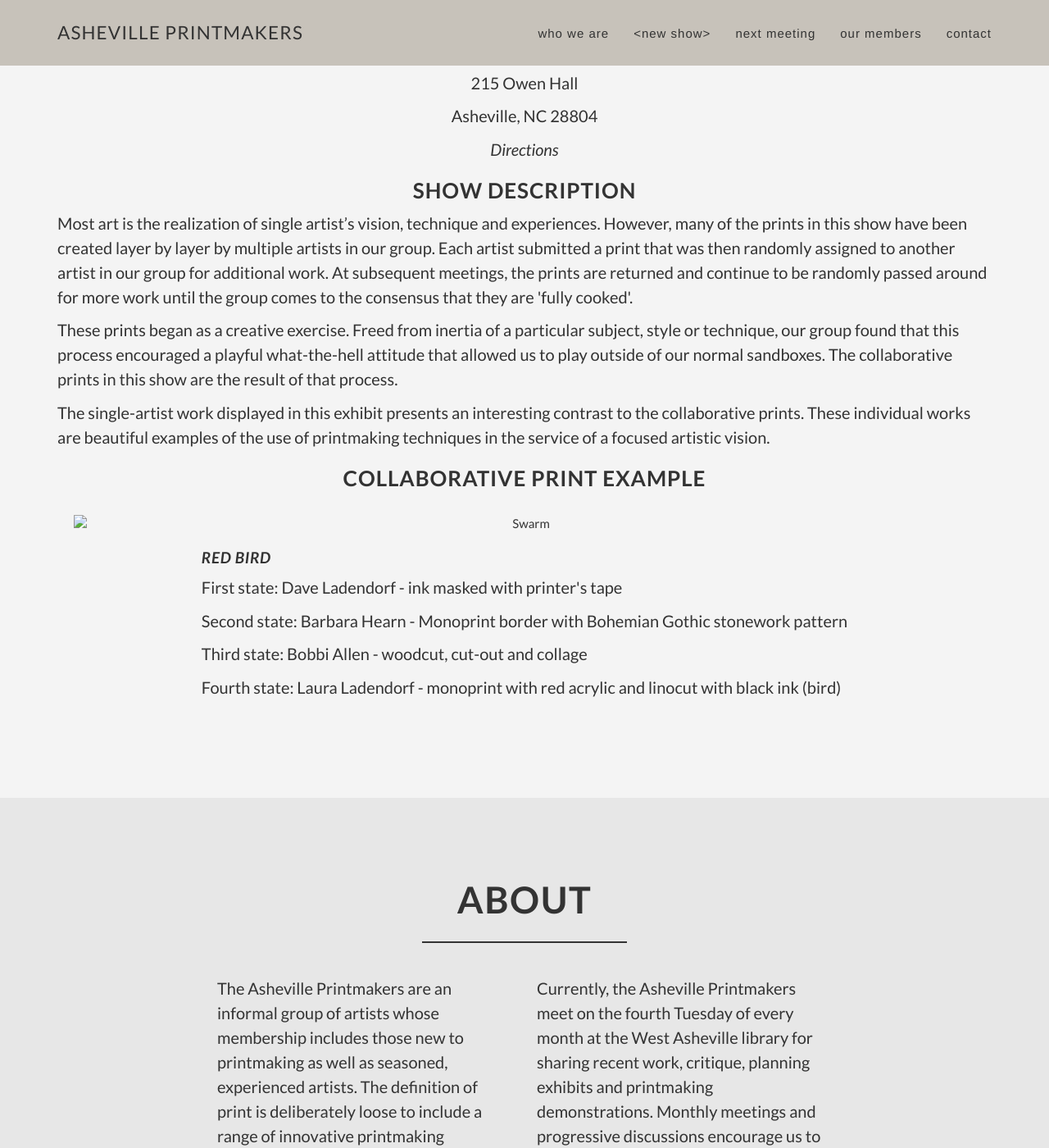
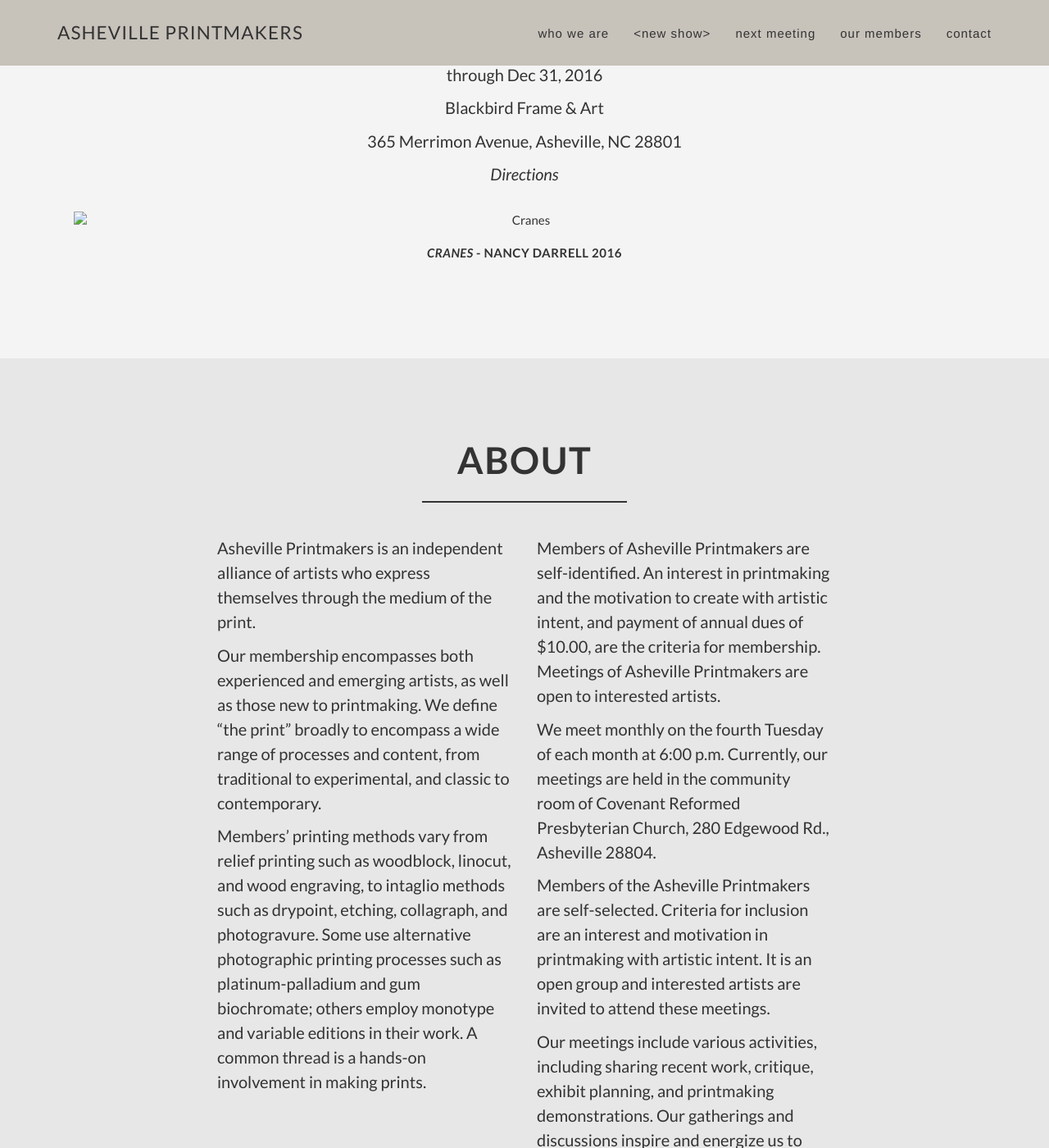
Before and after one commit to clayh53/avl_printmakers, a Jekyll site: the page built from _blackbird-show/corral-12.md, in a window 1280 px wide and 1400 px high, scrolled down 816 px. Shown: the whole window at 82% size. Built offline with Jekyll 4.4.1, drawn with Linux system fonts in a browser that asks for light colours; some of the changed text lies outside the part shown.

Commit message:
added Nancy Darrell and blackbird show stuff

```diff
--- a/_includes/about.html
+++ b/_includes/about.html
@@ -9,17 +9,25 @@
             </div>
             <div class="row">
                 <div class="col-lg-4 col-lg-offset-2">
-                    <p>The Asheville Printmakers are an informal group of artists whose membership includes those new to printmaking as well as seasoned, experienced artists. The definition of print is deliberately loose to include a range of innovative printmaking processes from traditional to contemporary approaches.</p>
 
-                    <p>Members’ printing methods vary from relief printing such as woodblock, linocut, and wood engraving to intaglio methods such as drypoint, etching, collograph and photogravure. Some members use alternative photographic printing processes such as platinum-palladium and gum bichromate. Others make use of monotype and variable editions in their work. One of the common threads in everyone's work is a hands-on involvement with the process of making a print.</p>
+                    <p>Asheville Printmakers is an independent alliance of artists who express themselves through the medium of the print.</p>
+
+                    <p>Our membership encompasses both experienced and emerging artists, as well as those new to printmaking. We define “the print” broadly to encompass a wide range of processes and content, from traditional to experimental, and classic to contemporary.</p>
+
+                    <p>Members’ printing methods vary from relief printing such as woodblock, linocut, and wood engraving, to intaglio methods such as drypoint, etching, collagraph, and photogravure. Some use alternative photographic printing processes such as platinum-palladium and gum biochromate; others employ monotype and variable editions in their work. A common thread is a hands-on involvement in making prints.</p>
 
 
 
                 </div>
                 <div class="col-lg-4">
-                    <p>Currently, the Asheville Printmakers meet on the fourth Tuesday of every month at the West Asheville library for sharing recent work, critique, planning exhibits and printmaking demonstrations. Monthly meetings and progressive discussions encourage us to engage in our artistic endeavors on a regular basis.</p>
+
+                    <p>Members of Asheville Printmakers are self-identified.  An interest in printmaking and the motivation to create with artistic intent, and payment of annual dues of $10.00, are the criteria for membership. Meetings of Asheville Printmakers are open to interested artists.</p>
+
+                    <p>We meet monthly on the fourth Tuesday of each month at 6:00 p.m. Currently, our meetings are held in the community room of Covenant Reformed Presbyterian Church, 280 Edgewood Rd., Asheville 28804.</p>
 
                     <p>Members of the Asheville Printmakers are self-selected. Criteria for inclusion are an interest and motivation in printmaking with artistic intent. It is an open group and interested artists are invited to attend these meetings.</p>
+
+                    <p>Our meetings include various activities, including sharing recent work, critique, exhibit planning, and printmaking demonstrations. Our gatherings and discussions inspire and energize us to create on a regular basis.</p>
                 </div>
 
             </div>
--- /dev/null
+++ b/_includes/blackbird-2.html
@@ -0,0 +1,25 @@
+    <!-- Blackbird II Show Grid -->
+    <section id="mcac-show">
+        <div class="container">
+            <div class="row">
+                <div class="col-lg-12 text-center">
+                    <h2><em>Unframed II</em></h2>
+                    <br><h3 >Asheville Printmakers Group Show</h3>
+                    <hr class="star-primary">
+                    <p><em>Opening: November 11, 2016 6:30 PM</em></p>
+                    <p>through Dec 31, 2016</p>
+                    <p><a href="http://blackbirdframe.com/" target="_blank"><span>Blackbird Frame & Art</span></a></p>
+                    <p>365 Merrimon Avenue, Asheville, NC 28801</p>
+                    <p><a target="_blank" href="https://goo.gl/maps/G3UMh7Drt8G2"><em>Directions</em></a></p>
+
+                    <figure>
+                        <img src="img/Nancy_Darrell_bb.jpg" alt="Cranes">
+                        <figcaption><h5><em>Cranes</em> - Nancy Darrell 2016</h5></figcaption>
+                    </figure>
+
+                    <br>
+                    <hr class="star-primary">
+                </div>
+            </div>
+        </div>
+    </section>
--- a/_includes/mcac-show.html
+++ b/_includes/mcac-show.html
@@ -4,10 +4,10 @@
         <div class="container">
             <div class="row">
                 <div class="col-lg-12 text-center">
-                    <h2><em>New Ink:</em> <span class="smaller">Asheville Printmakers Group Show</span></h2>
+                    <h2><em>Unframed II</em> <span class="smaller">Asheville Printmakers Group Show</span></h2>
                     <hr class="star-primary">
-                    <p><em>Opening: June 3, 2016 6 PM</em></p>
-                    <p>through July 29, 2016</p>
+                    <p><em>Opening: November 11, 2016 6:30 PM</em></p>
+                    <p>through Dec 31, 2016</p>
                     <p><a href="http://madisoncountyarts.com" target="_blank"><span>Madison County Arts Council</span></a></p>
                     <p>90 S. Main St, Marshall, NC 28753</p>
                     <p><a target="_blank" href="https://goo.gl/maps/5pLJtxHXm3v"><em>Directions</em></a></p>
--- a/_includes/next-meeting.html
+++ b/_includes/next-meeting.html
@@ -11,10 +11,11 @@
 
                 <div class="col-lg-12 text-center" >
 
-                    <h4>October 25, 2016 at 6:00OM</h4>
+                    <h4>December 6, 2016 at 6:00OM</h4>
                     <h4>at Covenant Reformed Presbyterian Church</h4>
                     <h4>280 Edgewood Rd, Asheville 28804</h4>
-                    <h4>UNCA exhibition discussion and more!</h4>
+                    <br>
+                    <h4>Some sort of demo will happen!!!</h4>
                     <!-- <h3>942 Haywood Rd, Asheville, NC 28806</h3>
                     <a target="_blank" class = "btn" href="https://www.google.com/maps/place/West+Asheville+Library/@35.5808144,-82.6017065,15z/data=!4m2!3m1!1s0x0:0xdbde11c33d2615d3">directions</a> -->
                     <a target="_blank" class = "btn" href="https://goo.gl/maps/vmT9ZvuzvCK2">directions</a>
--- a/_layouts/default.html
+++ b/_layouts/default.html
@@ -4,7 +4,7 @@
     <body id="page-top" class="index">
     {% include nav.html %}
     {% include header.html %}
-    {% include unca-show.html %}
+    {% include blackbird-2.html %}
     {% include about.html %}
     {% include next-meeting.html %}
     {% include portfolio_grid.html %}
```
Also changed, not shown: _posts/2016-11-01-Nancy-Darrell.markdown (added, +10 -0 lines), img/Nancy_Darrell_bb.jpg (added), img/portfolio/Nancy-Darrell.jpg (added).
